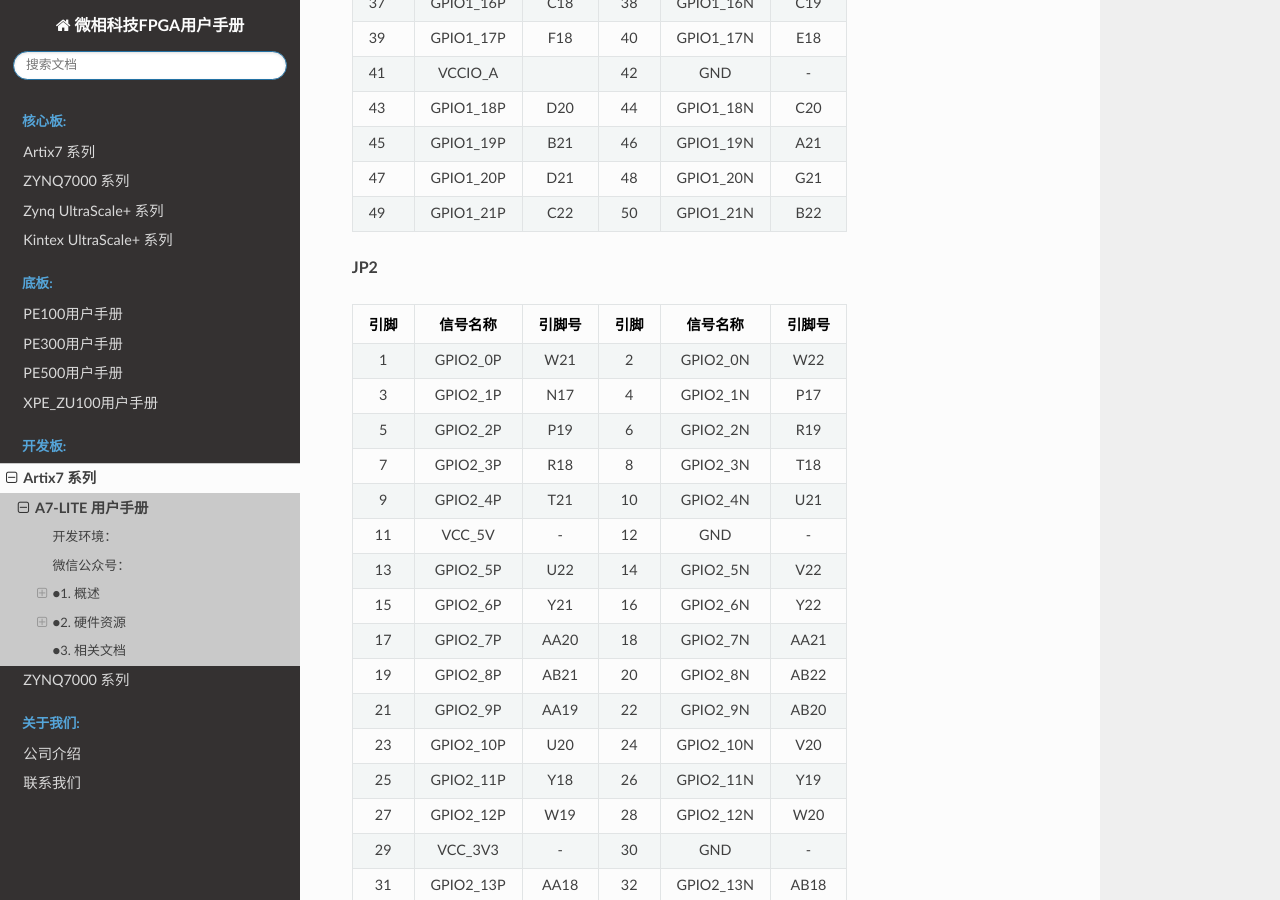
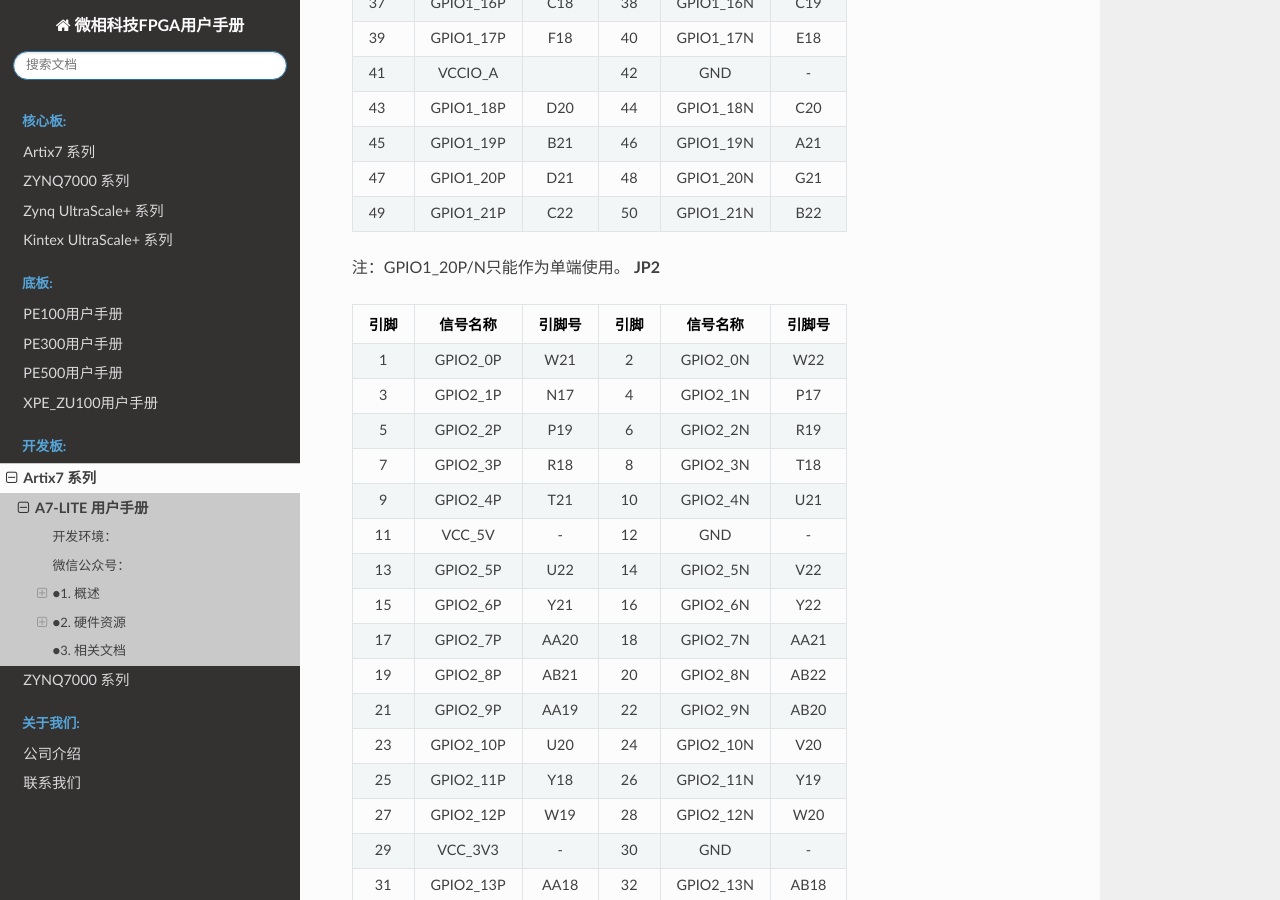
Before and after one commit to MicroPhase/fpga-docs, a Sphinx documentation site: the page built from source/DEV_BOARD/A7-LITE/A7-Lite_Reference_Manual.md, in a window 1280 px wide and 900 px high, scrolled down 8090 px. Built offline with Sphinx 7.4.7 and the Read the Docs theme 3.1.0, drawn with Linux system fonts in a browser that asks for light colours; some of the changed lines change nothing that is shown.

Commit message:
Update A7-Lite_Reference_Manual.md

```diff
--- a/source/DEV_BOARD/A7-LITE/A7-Lite_Reference_Manual.md
+++ b/source/DEV_BOARD/A7-LITE/A7-Lite_Reference_Manual.md
@@ -270,6 +270,7 @@ A7-Lite 提供了一个按键（K3），可用作 FPGA 上运行设计的“复
 | 47   | GPIO1_20P |  D21   |  48  | GPIO1_20N |  G21   |
 | 49   | GPIO1_21P |  C22   |  50  | GPIO1_21N |  B22   |
 
+注：GPIO1_20P/N只能作为单端使用。
 **JP2**
 
 | 引脚 | 信号名称  | 引脚号 | 引脚 | 信号名称  | 引脚号 |
@@ -308,6 +309,6 @@ A7-Lite 提供了一个按键（K3），可用作 FPGA 上运行设计的“复
 
 ## ●3. 相关文档
 
-- [A7-Lite_R11 原理图](https://swnatyr2ph.feishu.cn/file/YpYJbQJq3oj42LxMYr4cdm0mneg) (PDF)
+- [A7-Lite_R11 原理图](https://swnatyr2ph.feishu.cn/file/TK56bzHwToLKwEx32WpcGsLxnCb) (PDF)
 - [A7-Lite_R11 尺寸](https://swnatyr2ph.feishu.cn/file/YOCNbeMFmo3jz4xwcORc9qV0nvg) (PDF)
 - [A7-Lite_R11 尺寸源文件](https://swnatyr2ph.feishu.cn/file/DpAObockPopsCGxFne4culVFnpg) (DXF)
```
